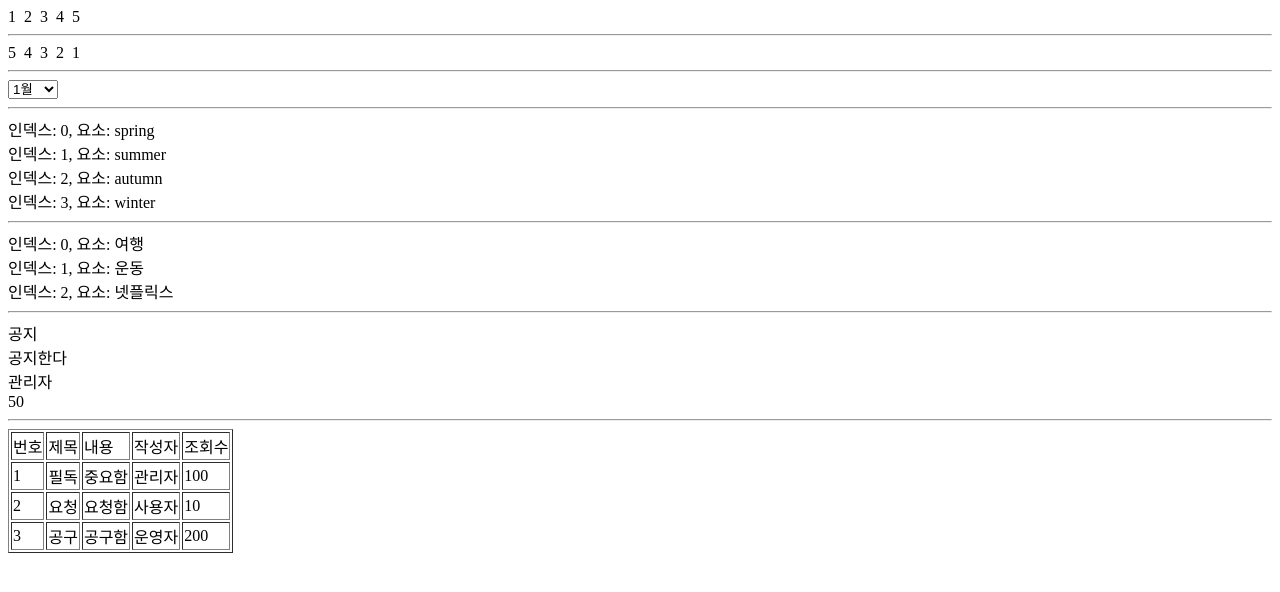
After one commit to nykim12/StudyNY, a Java web app: page /ex01_core/05_forEach.jsp in a window 1280 px wide. The commit adds this page. Shown: the top 592 px of the page. Run offline with Tomcat 11, a stand-in JSP engine, Linux system fonts and the light colour scheme.

Commit message:
20220415

```diff
--- /dev/null
+++ b/JSTL/src/main/webapp/ex01_core/05_forEach.jsp
@@ -0,0 +1,115 @@
+<%@page import="java.util.ArrayList"%>
+<%@page import="domain.Board"%>
+<%@page import="java.util.Arrays"%>
+<%@page import="java.util.List"%>
+<%@ page language="java" contentType="text/html; charset=UTF-8"
+	pageEncoding="UTF-8"%>
+<%@ taglib uri="http://java.sun.com/jsp/jstl/core" prefix="c"%>
+<!DOCTYPE html>
+<html>
+<head>
+<meta charset="UTF-8">
+<title>Insert title here</title>
+</head>
+<body>
+
+	<%--
+	1 ~ 5
+	<c:forEach var="n" begin="1" end="5" step="1"> 를 일반 for문 형식으로 변환했을 때
+	▶ for(int n = 1; n <= 5; n++)
+	--%>
+
+
+	<c:forEach var="n" begin="1" end="5" step="1">
+		${n}&nbsp;
+	</c:forEach>
+
+	<hr>
+
+	<%-- 5 ~ 1 --%>
+	<c:forEach var="k" begin="1" end="5" step="1">
+		${(5 + 1) - k}&nbsp;
+	</c:forEach>
+
+	<hr>
+
+	<%-- 1월 ~ 12월 --%>
+	<select name="month">
+		<c:forEach var="m" begin="1" end="12" step="1">
+			<option value="${m}">${m}월</option>
+		</c:forEach>
+	</select>
+
+	<hr>
+
+	<%-- 배열 --%>
+	<%
+	String[] seasons = { "spring", "summer", "autumn", "winter" };
+	pageContext.setAttribute("seasons", seasons); //	EL 사용을 위해
+	%>
+
+	<c:forEach items="${seasons}" var="season" varStatus="v">
+		인덱스: ${v.index}, 요소: ${season}<br>
+	</c:forEach>
+
+	<hr>
+
+	<%-- List --%>
+	<%
+	List<String> hobbies = Arrays.asList("여행", "운동", "넷플릭스");
+	pageContext.setAttribute("hobbies", hobbies);
+	%>
+
+	<c:forEach items="${hobbies}" var="hobby" varStatus="v">
+		인덱스: ${v.index}, 요소: ${hobby}<br>
+	</c:forEach>
+
+	<hr>
+
+	<%-- 객체(인스턴스) --%>
+	<%
+	Board board = new Board("공지", "공지한다", "관리자", 50);
+	pageContext.setAttribute("board", board);
+	%>
+
+	${board.title}
+	<br> ${board.content}
+	<br> ${board.writer}
+	<br> ${board.hit}
+	<br>
+
+	<hr>
+
+	<%-- 연습 --%>
+	<%
+	List<Board> boards = new ArrayList<>();
+	boards.add(new Board("필독", "중요함", "관리자", 100));
+	boards.add(new Board("요청", "요청함", "사용자", 10));
+	boards.add(new Board("공구", "공구함", "운영자", 200));
+	pageContext.setAttribute("boards", boards);
+	%>
+	<table border="1">
+		<thead>
+			<tr>
+				<td>번호</td>
+				<td>제목</td>
+				<td>내용</td>
+				<td>작성자</td>
+				<td>조회수</td>
+			</tr>
+		</thead>
+		<tbody>
+			<c:forEach items="${boards}" var="board" varStatus="v">
+				<tr>
+					<td>${v.index+1}</td>
+					<td>${board.title}</td>
+					<td>${board.content}</td>
+					<td>${board.writer}</td>
+					<td>${board.hit}</td>
+				</tr>
+			</c:forEach>
+		</tbody>
+	</table>
+
+</body>
+</html>
```
Also changed, not shown: JSTL/src/main/java/domain/Board.java (added, +17 -0 lines), JSTL/src/main/webapp/ex01_core/04_choose.jsp (+16 -0 lines), 1 other file.
